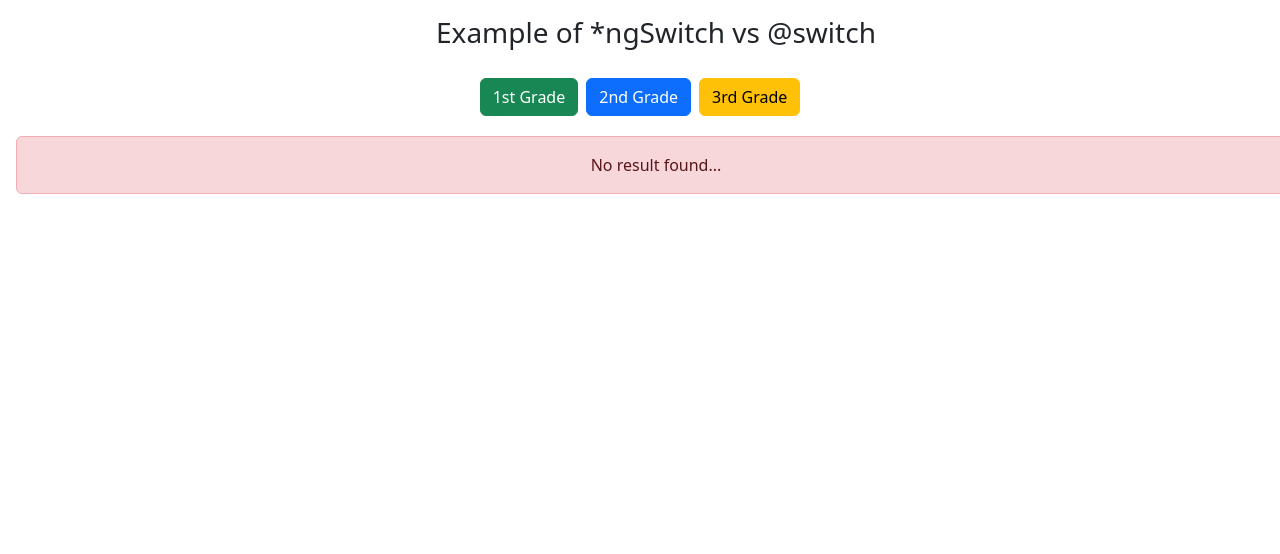
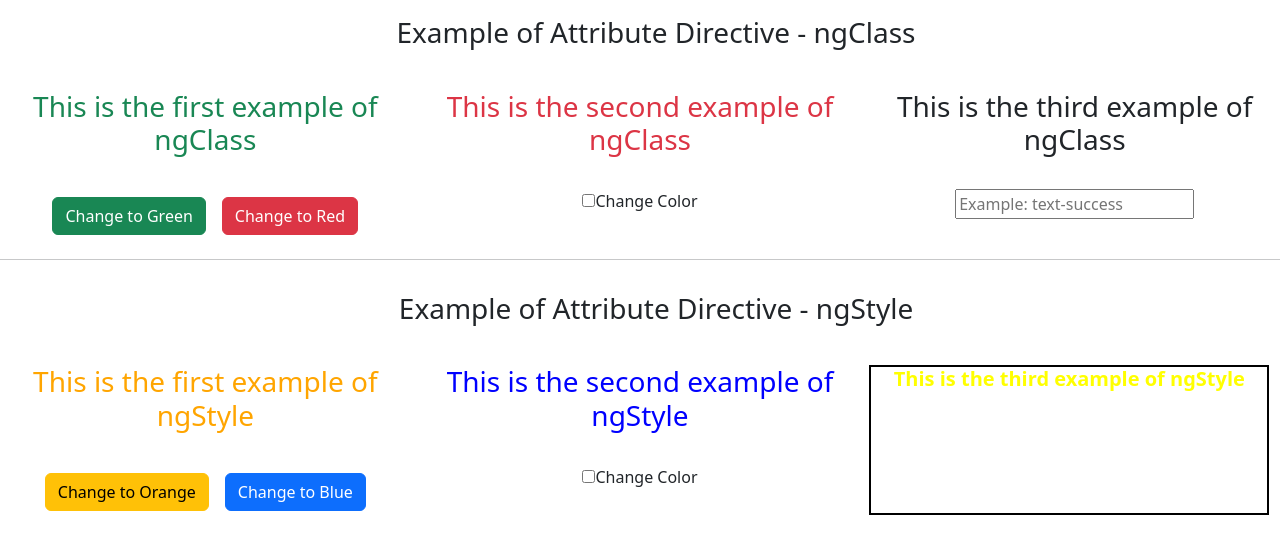
Before and after one commit to kskannandotwin/f-and-d, an Angular app: page / in a window 1280 px wide. Shown: the top 554 px of the page. Built offline with nearby package versions, Linux system fonts and the light colour scheme.

Commit message:
24.05.2025
completed

```diff
--- a/src/app/app.component.html
+++ b/src/app/app.component.html
@@ -1,4 +1,5 @@
-<app-structural-directive-ngswitch-vs-switch></app-structural-directive-ngswitch-vs-switch>
+<app-attribute-directives></app-attribute-directives>
+<!-- <app-structural-directive-ngswitch-vs-switch></app-structural-directive-ngswitch-vs-switch> -->
 <!-- <app-structural-directive-ngfor-vs-for></app-structural-directive-ngfor-vs-for> -->
 <!-- <app-structural-directive-ngif-vs-if></app-structural-directive-ngif-vs-if> -->
 <!-- <app-directives></app-directives> -->
--- a/src/app/app.component.ts
+++ b/src/app/app.component.ts
@@ -1,4 +1,4 @@
-import { Component } from '@angular/core';
+import { Attribute, Component } from '@angular/core';
 import { RouterOutlet } from '@angular/router';
 import { DirectivesComponent } from './directives/directives.component';
 import { UserComponent } from './user/user.component';
@@ -6,17 +6,19 @@ import { DataBindingComponent } from './data-binding/data-binding.component';
 import { StructuralDirectiveNgifVsIfComponent } from './structural-directive-ngif-vs-if/structural-directive-ngif-vs-if.component';
 import { StructuralDirectiveNgforVsForComponent } from './structural-directive-ngfor-vs-for/structural-directive-ngfor-vs-for.component';
 import { StructuralDirectiveNgswitchVsSwitchComponent } from './structural-directive-ngswitch-vs-switch/structural-directive-ngswitch-vs-switch.component';
+import { AttributeDirectivesComponent } from './attribute-directives/attribute-directives.component';
 
 @Component({
   selector: 'app-root',
   imports: [
     RouterOutlet,
+    AttributeDirectivesComponent,
     // DirectivesComponent,
     // UserComponent,
     // DataBindingComponent,
     // StructuralDirectiveNgifVsIfComponent,
     // StructuralDirectiveNgforVsForComponent,
-    StructuralDirectiveNgswitchVsSwitchComponent
+    // StructuralDirectiveNgswitchVsSwitchComponent,
   ],
   templateUrl: './app.component.html',
   styleUrl: './app.component.scss'
--- /dev/null
+++ b/src/app/attribute-directives/attribute-directives.component.html
@@ -0,0 +1,47 @@
+<div class="row text-center">
+    <div class="col-12 m-3">
+        <h3>Example of Attribute Directive - ngClass</h3>
+    </div>
+</div>
+
+<div class="row text-center pt-3">
+    <div class="col-4">
+        <h3 [ngClass]="textColor">This is the first example of ngClass</h3>
+        <br>
+        <button class="btn btn-success m-2" (click)="changeColor('text-success')">Change to Green</button>
+        <button class="btn btn-danger m-2" (click)="changeColor('text-danger')">Change to Red</button>
+    </div>
+    <div class="col-4">
+        <h3 [ngClass]="isTextGreen ? 'text-success' : 'text-danger'">This is the second example of ngClass</h3>
+        <br>
+        <input type="checkbox" [(ngModel)]="isTextGreen">Change Color
+    </div>
+    <div class="col-4">
+        <h3 [ngClass]="userClass">This is the third example of ngClass</h3>
+        <br>
+        <input type="text" [(ngModel)]="userClass" placeholder="Example: text-success">
+    </div>
+</div>
+<hr>
+<div class="row text-center">
+    <div class="col-12 m-3">
+        <h3>Example of Attribute Directive - ngStyle</h3>
+    </div>
+</div>
+
+<div class="row text-center pt-3">
+    <div class="col-4">
+        <h3 [ngStyle]="{'color': styleColor, 'font-weight': 'lighter'}">This is the first example of ngStyle</h3>
+        <br>
+        <button class="btn btn-warning m-2" (click)="updateColor('orange')">Change to Orange</button>
+        <button class="btn btn-primary m-2" (click)="updateColor('blue')">Change to Blue</button>
+    </div>
+    <div class="col-4">
+        <h3 [ngStyle]="{'color': isTextOrange ? 'orange' : 'blue'}">This is the second example of ngStyle</h3>
+        <br>
+        <input type="checkbox" [(ngModel)]="isTextOrange">Change Color
+    </div>
+    <div class="col-4">
+        <h3 [ngStyle]="customClass">This is the third example of ngStyle</h3>
+    </div>
+</div>
--- /dev/null
+++ b/src/app/attribute-directives/attribute-directives.component.ts
@@ -0,0 +1,41 @@
+import { CommonModule } from '@angular/common';
+import { Component } from '@angular/core';
+import { FormsModule } from '@angular/forms';
+
+@Component({
+  selector: 'app-attribute-directives',
+  imports: [CommonModule, FormsModule],
+  templateUrl: './attribute-directives.component.html',
+  styleUrl: './attribute-directives.component.scss',
+})
+export class AttributeDirectivesComponent {
+  // 1
+  textColor: string = 'text-success';
+
+  changeColor(color: string) {
+    this.textColor = color;
+  }
+
+  // 2
+  isTextGreen: boolean = false;
+
+  isTextOrange: boolean = false;
+
+  // 3
+  userClass: string = '';
+
+  styleColor: string = 'orange';
+
+  updateColor(ngStyleColor: string) {
+    this.styleColor = ngStyleColor;
+  }
+
+  customClass: any = {
+    'color': 'yellow',
+    'font-weight': 'bold',
+    'font-size': '20px',
+    'height': '150px',
+    'width': '400px',
+    'border': '2px solid black'
+  };
+}
```
Also changed, not shown: src/app/attribute-directives/attribute-directives.component.scss (added), 1 other file (tests, documents, lock files or other folders).
